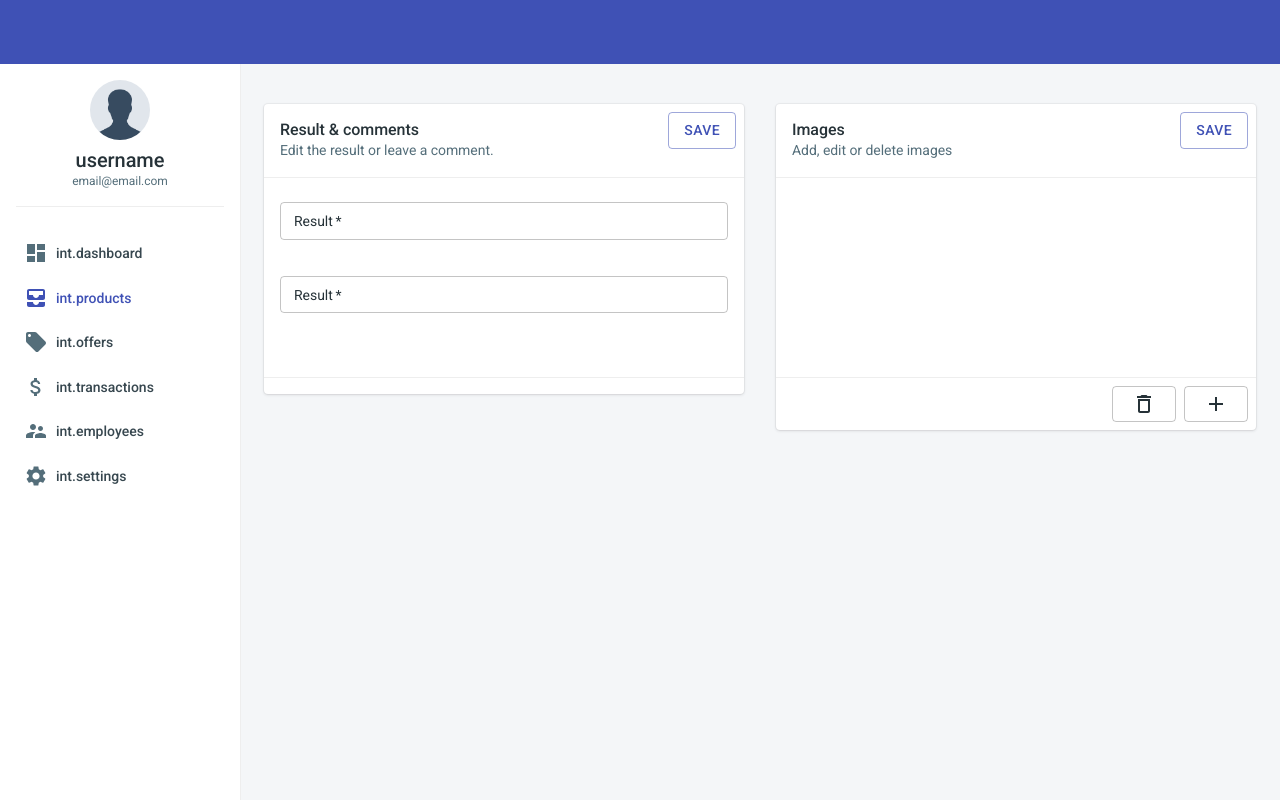
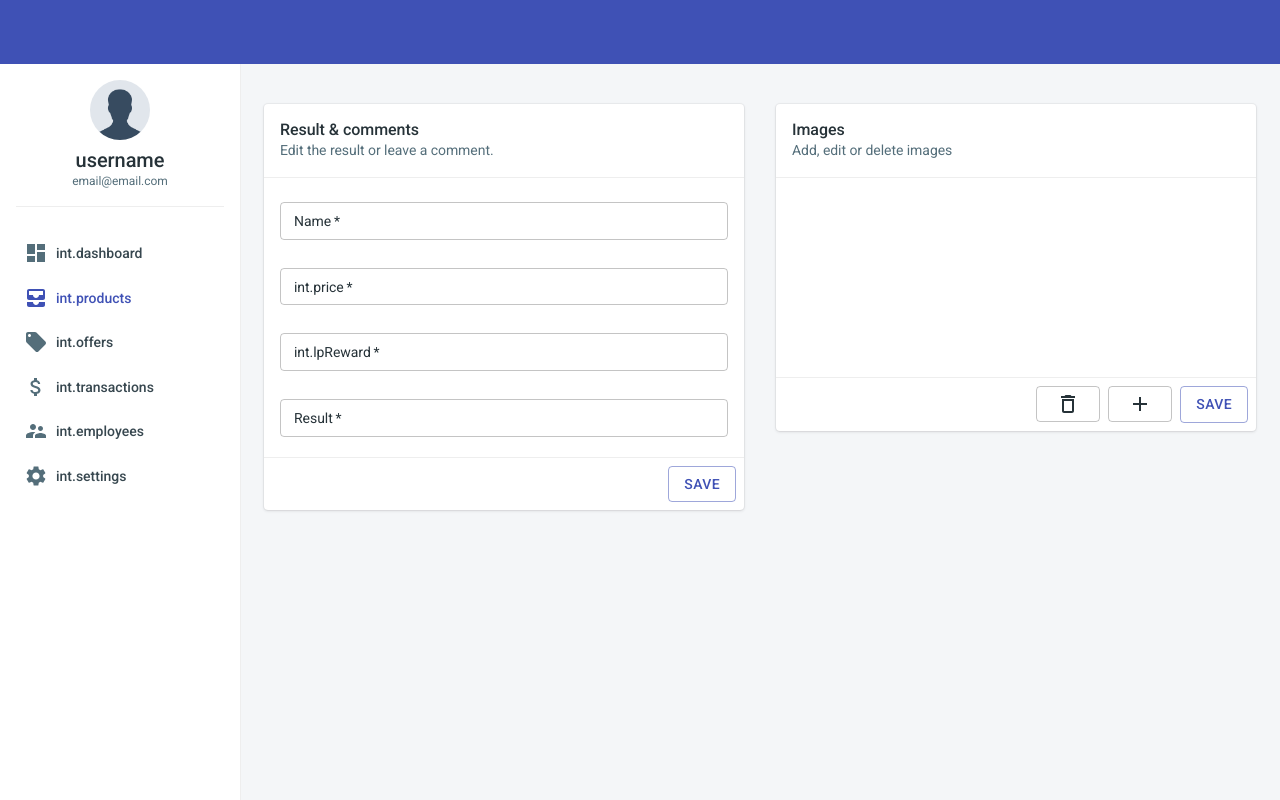
Before and after one commit to mpoapostolis/cflp-admin, a React (Create React App) app: page /products/new in a window 1280 px wide. Built offline with nearby package versions, Linux system fonts and the light colour scheme.

Commit message:
Filters change infos when location change, show how many images i have selected

```diff
--- a/src/components/Filters/index.tsx
+++ b/src/components/Filters/index.tsx
@@ -1,4 +1,10 @@
-import React, { useContext, useCallback, useState, useEffect, useMemo } from 'react';
+import React, {
+  useContext,
+  useCallback,
+  useState,
+  useEffect,
+  useMemo
+} from 'react';
 import { makeStyles, Theme } from '@material-ui/core/styles';
 import Drawer from '@material-ui/core/Drawer';
 import Button from '@material-ui/core/Button';
@@ -6,7 +12,13 @@ import DeleteOutlineIcon from '@material-ui/icons/DeleteOutline';
 import Divider from '@material-ui/core/Divider';
 import ListItem from '@material-ui/core/ListItem';
 import FilterListIcon from '@material-ui/icons/FilterList';
-import { TextField, MenuItem, Typography, Card, IconButton } from '@material-ui/core';
+import {
+  TextField,
+  MenuItem,
+  Typography,
+  Card,
+  IconButton
+} from '@material-ui/core';
 import CloseIcon from '@material-ui/icons/Close';
 import queryString from 'query-string';
 import Calendar from 'react-calendar';
@@ -60,7 +72,9 @@ function Filters(props: Props) {
   useEffect(() => {
     const params = queryString.parse(history.location.search);
     const keys = props.filterConf
-      .map(obj => (obj.type === 'date' ? [obj.keyNameFrom, obj.keyNameTo] : obj.keyName))
+      .map(obj =>
+        obj.type === 'date' ? [obj.keyNameFrom, obj.keyNameTo] : obj.keyName
+      )
       .flatMap(e => e);
     const newState = keys.reduce(
       (acc, curr) => ({
@@ -95,7 +109,10 @@ function Filters(props: Props) {
       case 'date':
         const dateValues =
           state[obj.keyNameFrom] && state[obj.keyNameTo]
-            ? [new Date(+state[obj.keyNameFrom]), new Date(+state[obj.keyNameTo])]
+            ? [
+                new Date(+state[obj.keyNameFrom]),
+                new Date(+state[obj.keyNameTo])
+              ]
             : undefined;
 
         return (
@@ -147,15 +164,16 @@ function Filters(props: Props) {
             ? [
                 {
                   label: [obj.label],
-                  value: [formatDate(Number(state[obj.keyNameFrom])), formatDate(Number(state[obj.keyNameTo]))].join(
-                    ' - '
-                  )
+                  value: [
+                    formatDate(Number(state[obj.keyNameFrom])),
+                    formatDate(Number(state[obj.keyNameTo]))
+                  ].join(' - ')
                 }
               ]
             : { label: [obj.label], value: state[obj.keyName] };
         })
         .flatMap(e => e),
-    [state]
+    [history.location]
   );
 
   return (
@@ -169,13 +187,20 @@ function Filters(props: Props) {
           </div>
         ))}
         <span className={classes.spacer} />
-        <IconButton title={t('int.filters')} onClick={() => setOpen(!open)} color="primary">
+        <IconButton
+          title={t('int.filters')}
+          onClick={() => setOpen(!open)}
+          color="primary">
           <FilterListIcon />
         </IconButton>
       </Card>
       <br />
 
-      <Drawer variant="temporary" anchor="right" open={open} onClose={() => setOpen(false)}>
+      <Drawer
+        variant="temporary"
+        anchor="right"
+        open={open}
+        onClose={() => setOpen(false)}>
         <div className={classes.list}>
           <Button onClick={() => setOpen(false)}>
             <CloseIcon className={classes.closeBtnIcon} />
@@ -193,14 +218,22 @@ function Filters(props: Props) {
           <br />
 
           <ListItem>
-            <Button onClick={handleClear} fullWidth color="default" variant="contained">
+            <Button
+              onClick={handleClear}
+              fullWidth
+              color="default"
+              variant="contained">
               <DeleteOutlineIcon className={classes.icon} />
               {t('int.clear')}
             </Button>
           </ListItem>
 
           <ListItem>
-            <Button onClick={handleSubmit} fullWidth color="primary" variant="contained">
+            <Button
+              onClick={handleSubmit}
+              fullWidth
+              color="primary"
+              variant="contained">
               {t('int.apply-filters')}
             </Button>
           </ListItem>
--- a/src/routes/Products/NewProduct/Details.tsx
+++ b/src/routes/Products/NewProduct/Details.tsx
@@ -14,9 +14,18 @@ import I18n from '../../../I18n';
 
 const useStyles = makeStyles(() => ({
   cardContent: {
-    height: '167px'
+    minHeight: '167px'
+  },
+
+  spacer: {
+    flexGrow: 1
   }
 }));
+
+// name: string
+// price: number
+// lpReward: number
+// images: string[]
 
 function AccountDetails() {
   const classes = useStyles();
@@ -26,25 +35,40 @@ function AccountDetails() {
   return (
     <Card>
       <CardHeader
-        action={
-          <Button color="primary" variant="outlined">
-            Save
-          </Button>
-        }
         subheader={t('int.edit-answers')}
         title={t('int.answers')}></CardHeader>
       <Divider />
       <CardContent className={classes.cardContent}>
-        <Grid container spacing={3}>
+        <Grid container spacing={2}>
           <Grid item md={12} xs={12}>
             <TextField
               fullWidth
-              label={t('int.result')}
+              label={t('int.name')}
               margin="dense"
               required
               variant="outlined"
             />
           </Grid>
+          <Grid item md={12} xs={12}>
+            <TextField
+              fullWidth
+              label={t('int.price')}
+              margin="dense"
+              required
+              variant="outlined"
+            />
+          </Grid>
+
+          <Grid item md={12} xs={12}>
+            <TextField
+              fullWidth
+              label={t('int.lpReward')}
+              margin="dense"
+              required
+              variant="outlined"
+            />
+          </Grid>
+
           <Grid item md={12} xs={12}>
             <TextField
               fullWidth
@@ -57,7 +81,12 @@ function AccountDetails() {
         </Grid>
       </CardContent>
       <Divider />
-      <CardActions></CardActions>
+      <CardActions>
+        <span className={classes.spacer}></span>
+        <Button color="primary" variant="outlined">
+          {t('int.save')}
+        </Button>
+      </CardActions>
     </Card>
   );
 }
--- a/src/routes/Products/NewProduct/Images.tsx
+++ b/src/routes/Products/NewProduct/Images.tsx
@@ -84,16 +84,14 @@ function AccountProfile() {
     }
   };
 
+  const selectedTitle =
+    selected.length > 0 ? `(${selected.length} ${t('int.selected')})` : '';
+
   return (
     <Card>
       <CardHeader
-        action={
-          <Button color={'primary'} variant="outlined">
-            {t('int.save')}
-          </Button>
-        }
+        title={`${t('int.images')} ${selectedTitle}`}
         subheader={t('int.edit-view-delete-images')}
-        title={t('int.images')}
       />
       <Divider />
 
@@ -132,6 +130,9 @@ function AccountProfile() {
         )}
 
         <Upload onChange={handleAddImage} />
+        <Button color={'primary'} variant="outlined">
+          {t('int.save')}
+        </Button>
       </CardActions>
       <ImageModal
         src={selected.length === 1 ? selected[0]?.url : undefined}
```
